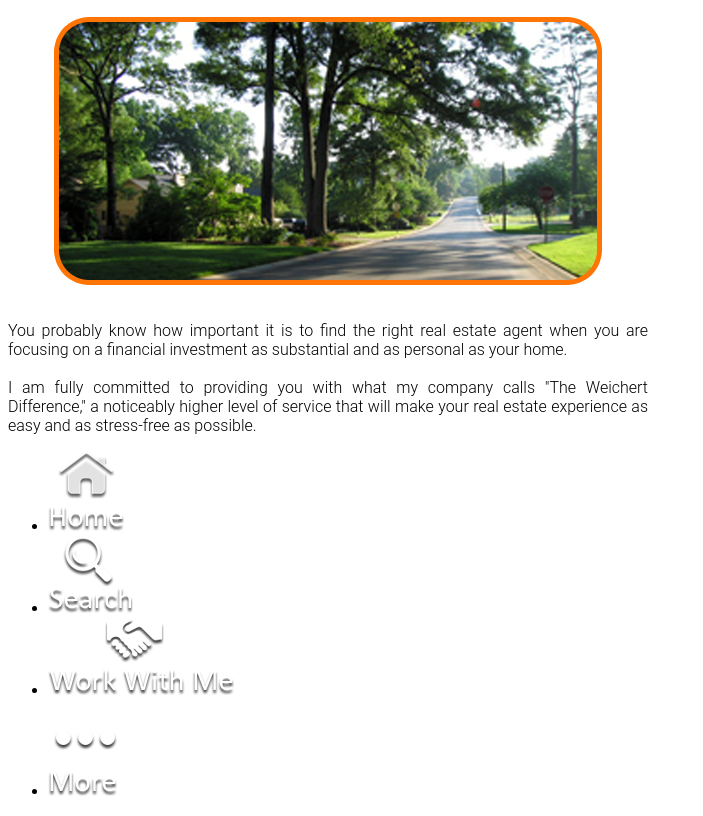
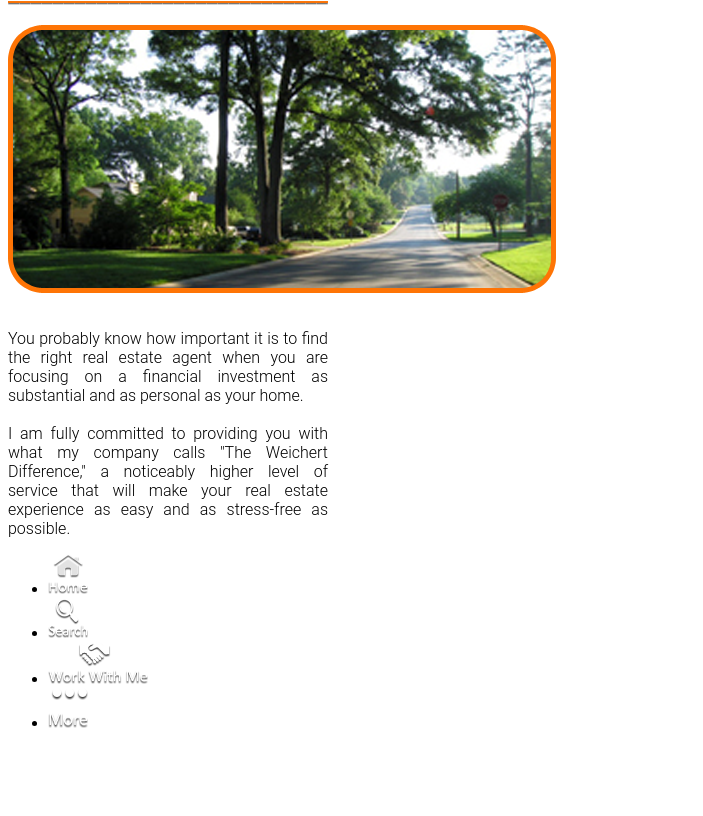
Before and after one commit to maulika/Asfalt, a plain HTML site: page weichert/index.html in a window 1280 px wide. Shown: the part 201-1017 px from the top of the page, without its empty margins (0-703 px from the left). After the commit the page ends 949 px from the top, so only its background shows below. Drawn offline with Linux system fonts and the light colour scheme.

Commit message:
Update index.html

```diff
--- a/weichert/index.html
+++ b/weichert/index.html
@@ -7,7 +7,7 @@
 </head>
 
 <body>
-<div class="main"><!--Main-->
+
 	<div class="home_header"><!--Home Header-->
     	<img src="images/header_logo_03.png" />
     </div><!--Home Header-->
@@ -19,14 +19,18 @@
 <br />
 I am fully committed to providing you with what my company calls "The Weichert Difference," a noticeably higher level of service that will make your real estate experience as easy and as stress-free as possible. </p>
     </div>
-    <div class="nav"><!--navigation-->
+
+
+    <div class="footer">
+	<div class="nav"><!--navigation-->
     	<ul>
-        	<li><a href="index.html"><img src="images/home_icon_03.png" /></a></li>
-            <li><a href="http://m.teresadente.weichertagentpages.com/mobile/listing/listingsearch.aspx"><img src="images/search_icon_03.png" /></a></li>
-            <li><a href="work.html"><img src="images/work_icon_03.png" /></a></li>
-            <li><a href="more.html"><img src="images/more_icon_03.png" style="margin-top:5.2%;" /></a></li>
+        	<li><a href="index.html"><img src="images/home_icon_03.png" height="40" width="40"/></a></li>
+            <li><a href="http://m.teresadente.weichertagentpages.com/mobile/listing/listingsearch.aspx"><img src="images/search_icon_03.png" height="40" width="40"/></a></li>
+            <li><a href="work.html"><img src="images/work_icon_03.png" width="100"/></a></li>
+            <li><a href="more.html"><img src="images/more_icon_03.png" height="40" width="40"/></a></li>
         </ul>
     </div><!--navigation-->
-</div><!--Main-->
+</div>
+
 </body>
 </html>
```
